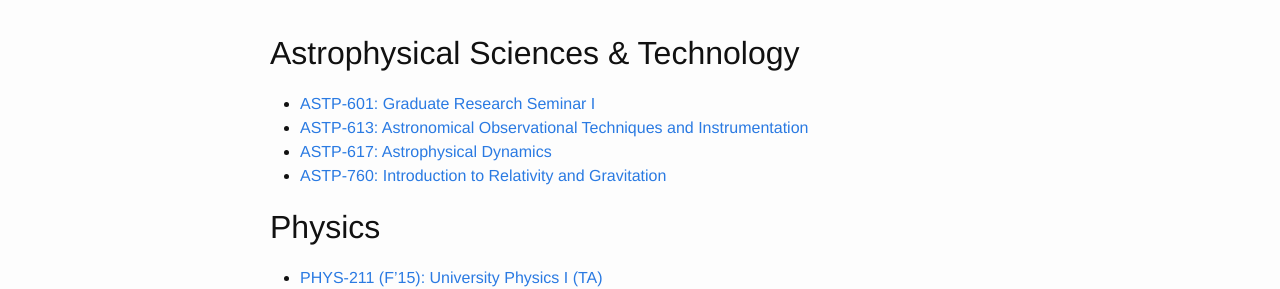
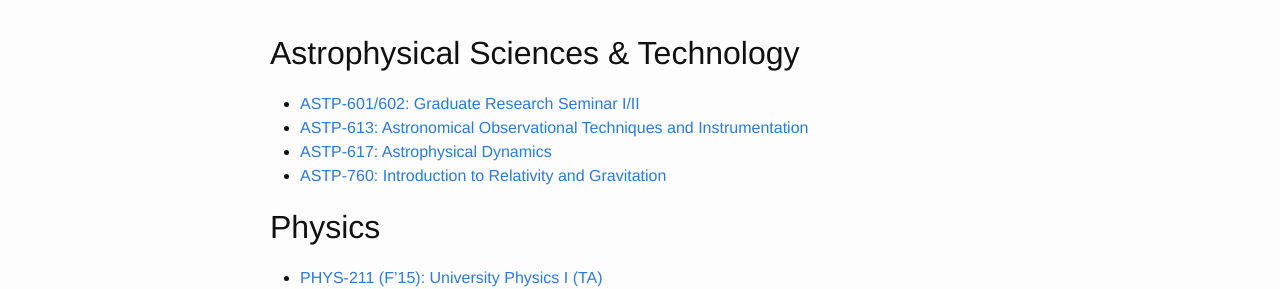
Before and after one commit to dwysocki/dwysocki.github.io, a Jekyll site: the page built from courses.md, in a window 1280 px wide. Shown: the part 309-598 px from the top of the page. Built offline with Jekyll 4.4.1, drawn with Linux system fonts in a browser that asks for light colours.

Commit message:
Updating name of ASTP graduate seminar class

```diff
--- a/courses.md
+++ b/courses.md
@@ -12,8 +12,8 @@ Disclaimer: *I do not claim ownership of any materials taken from textbooks in m
 
 ## Astrophysical Sciences & Technology
 
-- [ASTP-601: Graduate Research Seminar I](
-    https://dwysocki.github.io/ASTP-601/)
+- [ASTP-601/602: Graduate Research Seminar I/II](
+    https://dwysocki.github.io/ASTP-601-602/)
 - [ASTP-613: Astronomical Observational Techniques and Instrumentation](
     https://dwysocki.github.io/ASTP-613/)
 - [ASTP-617: Astrophysical Dynamics](
```
